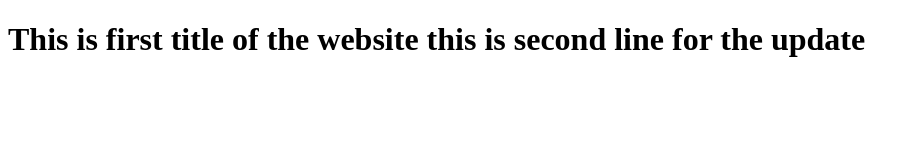
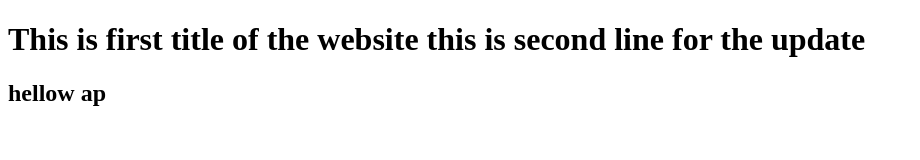
Before and after one commit to suresh2648/gitdemo, a plain HTML site: page index.html in a window 1280 px wide. Shown: the whole page, without its empty margins (0-920 px from the left). Drawn offline with Linux system fonts and the light colour scheme.

Commit message:
value is add in hellow ap

```diff
--- a/index.html
+++ b/index.html
@@ -11,9 +11,9 @@
 
     <h1>This is first title of the website
 
-this is second line for the update</h1>
+        this is second line for the update</h1>
 
-
+    <h2>hellow ap</h2>
 </body>
 
 </html>
```
